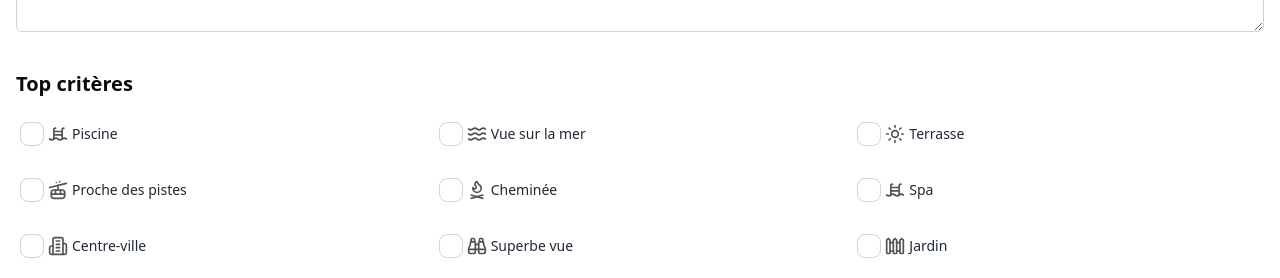
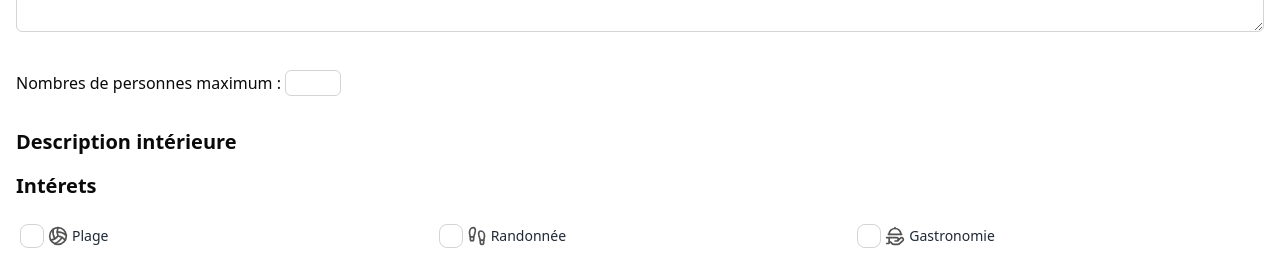
Before and after one commit to 5olen-tripshare/projet51, a Next.js app: page /accommodations/new in a window 1280 px wide. Shown: the part 509-787 px from the top of the page. Built offline with nearby package versions, Linux system fonts and the light colour scheme; no server answers.

Commit message:
connexion api

```diff
--- a/app/accommodations/[accommodationId]/page.tsx
+++ b/app/accommodations/[accommodationId]/page.tsx
@@ -23,7 +23,7 @@ export default async function DetailAccommodation(props: {
           <h1 className="text-3xl font-bold mb-2">{accommodation.name}</h1>
           <div className="flex items-center text-gray-600 mb-2">
             <Icons.MapPin className="h-4 w-4 opacity-70 mr-1" />
-            {accommodation.location}
+            {accommodation.localisation}
           </div>
           <div className="flex items-center text-gray-950 mb-6">
             <Icons.CircleUserRound className="h-4 w-4 opacity-70 mr-1" /> Ces
--- a/app/page.tsx
+++ b/app/page.tsx
@@ -9,7 +9,7 @@ import { fetchAccommodations } from "@/src/lib/api";
 type Accommodation = {
   _id: string;
   name: string;
-  location: string;
+  localisation: string;
   price: number;
   description: string;
   image: string[];
@@ -85,7 +85,9 @@ export default function Home() {
       // ajouter les conditions des dates par rapport à la disponibilité
 
       if (
-        !acc.location.toLowerCase().includes(String(destination)?.toLowerCase())
+        !acc.localisation
+          .toLowerCase()
+          .includes(String(destination)?.toLowerCase())
       ) {
         return false;
       }
--- a/app/rental/info/page.tsx
+++ b/app/rental/info/page.tsx
@@ -7,7 +7,7 @@ import { fetchAccommodations } from "@/src/lib/api";
 type Accommodation = {
   _id: string;
   name: string;
-  location: string;
+  localisation: string;
   price: number;
   description: string;
   image: string[];
--- a/src/components/accommodations/AddEdit.tsx
+++ b/src/components/accommodations/AddEdit.tsx
@@ -1,6 +1,8 @@
 "use client";
 import * as Icons from "lucide-react";
 import topCriteriaData from "@/src/data/topCriteria.json";
+import listInterests from "@/src/data/interests.json";
+
 import Link from "next/link";
 import { useState } from "react";
 import Image from "next/image";
@@ -11,14 +13,14 @@ export function AddEdit(props: {
   accommodation?: {
     _id: string;
     name: string;
-    location: string;
+    localisation: string;
     price: number;
     description: string;
     image: string[];
-    reviews: {
-      rating: number;
-      count: number;
-    };
+    // reviews: {
+    //   rating: number;
+    //   count: number;
+    // };
     topCriteria: string[];
     interests: string[];
     isAvailable: boolean;
@@ -38,37 +40,44 @@ export function AddEdit(props: {
     e.preventDefault();
     const form = e.currentTarget;
     const formData = new FormData(form);
-    // const data = Object.fromEntries(formData.entries());
+
+    const userId = "60b6f7b3b3b3b30015f1b3b3";
+    const isAvailable = true;
     const name = formData.get("name");
     const localisation = formData.get("localisation");
-    const price = formData.get("price");
-    const criteria = formData.getAll("criteria[]");
-    const metre2 = formData.get("metre2");
-    const pieces = formData.get("pieces");
-    const chambre = formData.get("chambre");
+    const description = formData.get("description");
+    const price = Number(formData.get("price"));
+    const totalPlaces = Number(formData.get("totalPlaces"));
+    const squareMeter = Number(formData.get("squareMeter"));
+    const numberRoom = Number(formData.get("numberRoom"));
+    const bedRoom = Number(formData.get("bedRoom"));
+    const interests = formData.getAll("interests[]");
+    const topCriteria = formData.getAll("topCriteria[]");
     const files = formData.getAll("file") as File[];
     const ancienneImage = formData.getAll("ancienneImage[]");
 
-    files.forEach((file, index) => {
-      console.log(`Fichier ${index + 1}:`);
-      console.log(`- Nom: ${file.name}`);
-      console.log(`- Taille: ${file.size} bytes`);
-      console.log(`- Type: ${file.type}`);
-    });
+    const imagesToUpload = files.length > 0 ? files : undefined;
 
     const data = {
+      userId,
+      isAvailable,
       name,
       localisation,
+      description,
       price,
-      criteria,
-      metre2,
-      pieces,
-      chambre,
-      files,
+      topCriteria,
+      interests,
+      squareMeter,
+      totalPlaces,
+      numberRoom,
+      bedRoom,
+      files: imagesToUpload,
       ancienneImage,
     };
 
     try {
+      console.log("Données envoyées :", data);
+
       if (accommodation?._id) {
         await updateAccommodation(accommodation._id, data);
       } else {
@@ -77,21 +86,23 @@ export function AddEdit(props: {
 
       router.push("/rental/info");
     } catch (error) {
-      console.error("Erreur :", error);
-      alert("Une erreur est survenue.");
+      console.error("Erreur lors de l'enregistrement :", error);
+      alert("Une erreur est survenue. Veuillez réessayer.");
     }
   }
 
   const accommodation = props.accommodation;
 
   const [name, setName] = useState(accommodation?.name);
-  const [localisation, setLocalisation] = useState(accommodation?.location);
+  const [localisation, setLocalisation] = useState(accommodation?.localisation);
   const [price, setPrice] = useState(accommodation?.price);
   const [metre2, setMetre2] = useState(accommodation?.squareMeter);
   const [description, setDescription] = useState(accommodation?.description);
   const [numberRoom, setNumberRoom] = useState(accommodation?.numberRoom);
   const [bedRoom, setBedRoom] = useState(accommodation?.bedRoom);
   const [topCriteria, setTopCriteria] = useState(accommodation?.topCriteria);
+  const [interests, setInterests] = useState(accommodation?.interests);
+  const [totalPlaces, setTotalPlaces] = useState(accommodation?.totalPlaces);
   const [image, setImage] = useState(accommodation?.image);
   const [countImage, setCountImage] = useState(0);
 
@@ -101,6 +112,7 @@ export function AddEdit(props: {
         handleSubmit(e);
       }}
       method="post"
+      encType="multipart/form-data"
     >
       <div className="container mx-auto px-4 py-8">
         <Link
@@ -204,10 +216,67 @@ export function AddEdit(props: {
         <h2 className="text-xl font-bold mb-4">Détails</h2>
 
         <div className="mb-8">
-          <textarea className="border-collapse border border-neutral-300 rounded-md w-full h-36">
+          <textarea
+            name="description"
+            className="border-collapse border border-neutral-300 rounded-md w-full h-36"
+          >
             {description}
           </textarea>
         </div>
+        <div className="mb-8">
+          Nombres de personnes maximum :{" "}
+          <input
+            type="number"
+            value={totalPlaces}
+            onChange={(e) => setTotalPlaces(Number(e.target.value))}
+            name="totalPlaces"
+            className="border-collapse border border-neutral-300 rounded-md text-right mr-1 w-14"
+          />{" "}
+        </div>
+        <h2 className="text-xl font-bold mb-4">Description intérieure</h2>
+
+        <h2 className="text-xl font-bold mb-4">Intérets</h2>
+        <div className="grid grid-cols-3 gap-2 mb-8">
+          {Object.keys(listInterests).map((interest) => {
+            type InterestKeys = keyof typeof listInterests;
+
+            const icon = listInterests[interest as InterestKeys].icon;
+            const IconComponent = getIconComponent(icon);
+            const checkedInterest = interests?.includes(interest)
+              ? true
+              : false;
+
+            const handleCheckboxChange = () => {
+              if (checkedInterest) {
+                setInterests(interests?.filter((c) => c !== interest));
+              } else {
+                setInterests([...(interests || []), interest]);
+              }
+            };
+
+            return (
+              <div className="flex items-center gap-2 mb-2" key={interest}>
+                <label className="cursor-pointer label">
+                  <input
+                    type="checkbox"
+                    checked={checkedInterest}
+                    onChange={handleCheckboxChange}
+                    value={interest}
+                    className="checkbox mr-1"
+                    name={"interests[]"}
+                  />
+                  {IconComponent && (
+                    <IconComponent className="h-5 w-5 opacity-70 mr-1" />
+                  )}{" "}
+                  <span className="label-text">
+                    {listInterests[interest as InterestKeys].label}
+                  </span>
+                </label>
+              </div>
+            );
+          })}
+        </div>
+
         <h2 className="text-xl font-bold mb-4">Top critères</h2>
         <div className="grid grid-cols-3 gap-2 mb-8">
           {Object.keys(topCriteriaData).map((criteria) => {
@@ -231,10 +300,10 @@ export function AddEdit(props: {
                   <input
                     type="checkbox"
                     checked={checked}
-                    onClick={handleCheckboxChange}
+                    onChange={handleCheckboxChange}
                     value={criteria}
                     className="checkbox mr-1"
-                    name={"criteria[]"}
+                    name={"topCriteria[]"}
                   />
                   {IconComponent && (
                     <IconComponent className="h-5 w-5 opacity-70 mr-1" />
@@ -254,7 +323,7 @@ export function AddEdit(props: {
               type="number"
               value={metre2}
               onChange={(e) => setMetre2(Number(e.target.value))}
-              name="metre2"
+              name="squareMeter"
               className="border-collapse border border-neutral-300 rounded-md text-right mr-1 w-14"
             />{" "}
             m²
@@ -264,7 +333,7 @@ export function AddEdit(props: {
               type="number"
               value={numberRoom}
               onChange={(e) => setNumberRoom(Number(e.target.value))}
-              name="pieces"
+              name="numberRoom"
               className="border-collapse border border-neutral-300 rounded-md text-right mr-1 w-10"
             />{" "}
             pièces
@@ -274,7 +343,7 @@ export function AddEdit(props: {
               type="number"
               value={bedRoom}
               onChange={(e) => setBedRoom(Number(e.target.value))}
-              name="chambre"
+              name="bedRoom"
               className="border-collapse border border-neutral-300 rounded-md text-right mr-1 w-10"
             />{" "}
             chambre(s)
--- a/src/components/accommodations/accommodationCard.tsx
+++ b/src/components/accommodations/accommodationCard.tsx
@@ -5,7 +5,7 @@ export function AccommodationCard(props: {
   accommodation: {
     _id: string;
     name: string;
-    location: string;
+    localisation: string;
     price: number;
     description: string;
     image: string[];
@@ -39,7 +39,7 @@ export function AccommodationCard(props: {
         <div className="relative p-4 h-48">
           <div className="max-h-36 overflow-hidden">
             <p className="text-lightGreen text-sm mb-1">
-              {accommodation.location}
+              {accommodation.localisation}
             </p>
             <h3 className="text-lg font-semibold text-white ">
               {accommodation.name} - {accommodation.totalPlaces} personnes
--- a/src/components/accommodations/accommodationDetailImage.tsx
+++ b/src/components/accommodations/accommodationDetailImage.tsx
@@ -7,7 +7,7 @@ import * as Icons from "lucide-react";
 type Props = {
   accommodation: {
     name: string;
-    location: string;
+    localisation: string;
     price: number;
     image: string[];
     description: string;
--- a/src/components/rental/accommodationCard.tsx
+++ b/src/components/rental/accommodationCard.tsx
@@ -5,7 +5,7 @@ export function AccommodationCard(props: {
   accommodation: {
     _id: string;
     name: string;
-    location: string;
+    localisation: string;
     price: number;
     description: string;
     image: string[];
@@ -63,7 +63,7 @@ export function AccommodationCard(props: {
             <div className="flex justify-between items-start">
               <div>
                 <h3 className="font-semibold text-lg">{accommodation.name}</h3>
-                <p className="text-gray-600">{accommodation.location}</p>
+                <p className="text-gray-600">{accommodation.localisation}</p>
                 <p className="mt-2">
                   Du {"2024-08-15"} au {"2024-08-22"}
                 </p>
```
Also changed, not shown: src/data/accommodations.json (+17 -17 lines).
